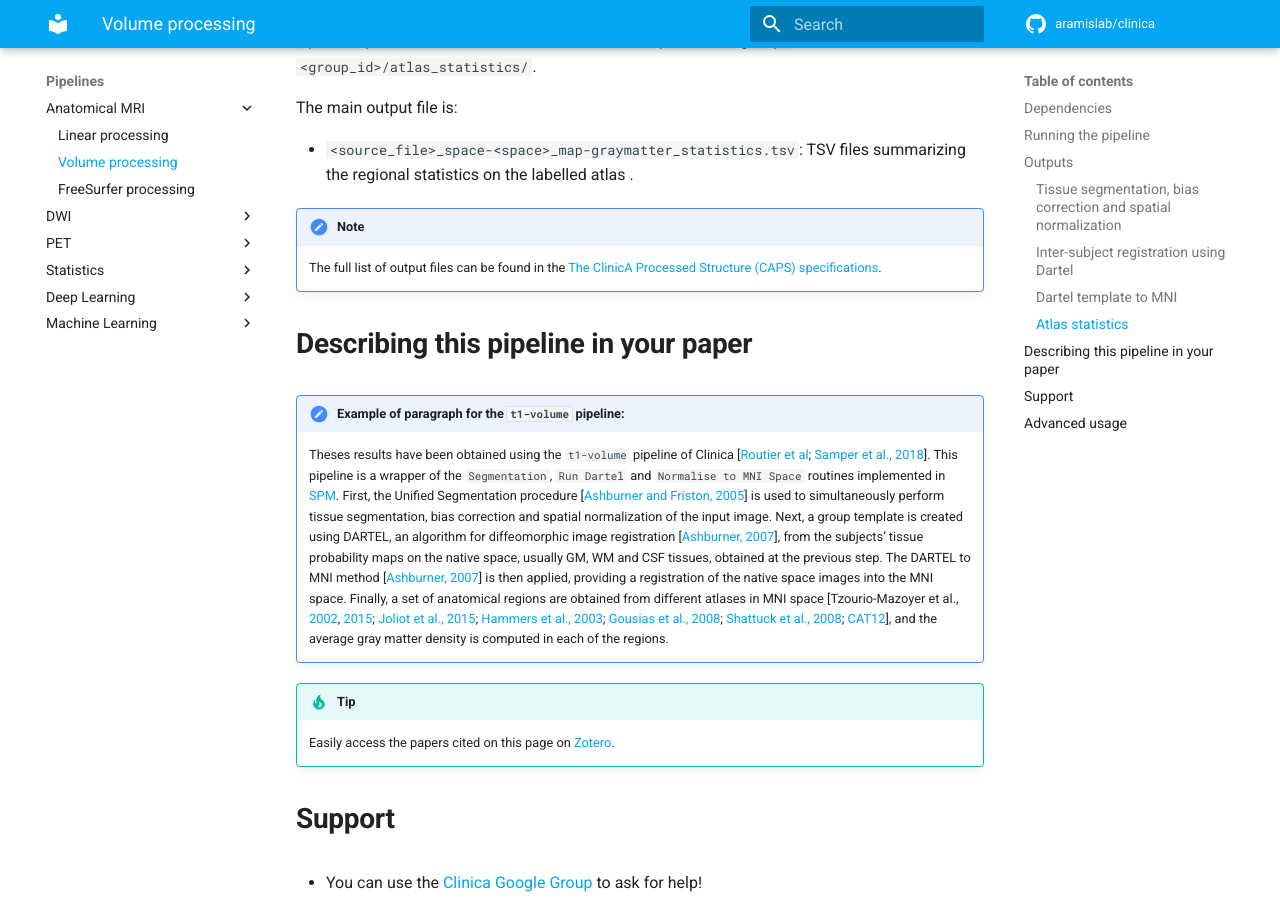
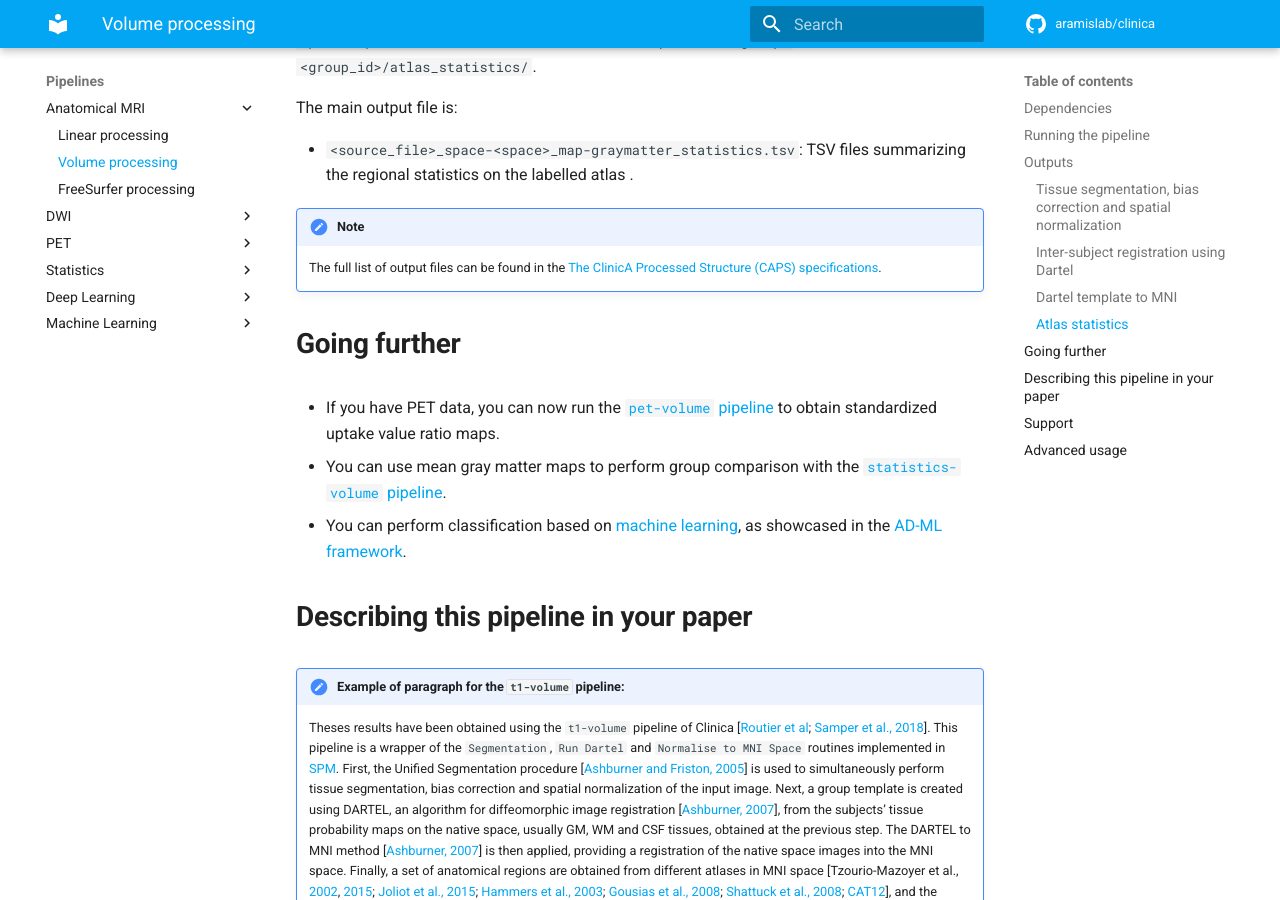
Before and after one commit to aramis-lab/clinica, an MkDocs documentation site: the page built from docs/Pipelines/T1_Volume.md, in a window 1280 px wide and 900 px high, scrolled down 3633 px. Built offline with MkDocs 1.6.1 and Material for MkDocs 9.7.7, drawn with Linux system fonts in a browser that asks for light colours; comment, search, counter and statistics services are not loaded.

Commit message:
Add 'Going further' section

```diff
--- a/docs/Pipelines/T1_Volume.md
+++ b/docs/Pipelines/T1_Volume.md
@@ -101,6 +101,13 @@ The main output file is:
     The full list of output files can be found in the [The ClinicA Processed Structure (CAPS) specifications](../../CAPS/Specifications/#t1-volume-pipeline-volume-based-processing-of-t1-weighted-mr-images).
 
 
+## Going further
+
+- If you have PET data, you can now run the [`pet-volume` pipeline](../PET_Volume) to obtain standardized uptake value ratio maps.
+- You can use mean gray matter maps to perform group comparison with the [`statistics-volume` pipeline](../Stats_Volume).
+- You can perform classification based on [machine learning](../MachineLearning_Classification), as showcased in the [AD-ML framework](https://github.com/aramis-lab/AD-ML).
+
+
 ## Describing this pipeline in your paper
 
 !!! cite "Example of paragraph for the `t1-volume` pipeline:"
```
Also changed, not shown: docs/Pipelines/MachineLearning_PrepareSVM.md (+4 -0 lines), docs/Pipelines/PET_Surface.md (+7 -0 lines), docs/Pipelines/PET_Volume.md (+6 -0 lines), docs/Pipelines/T1_Linear.md (+4 -0 lines).
